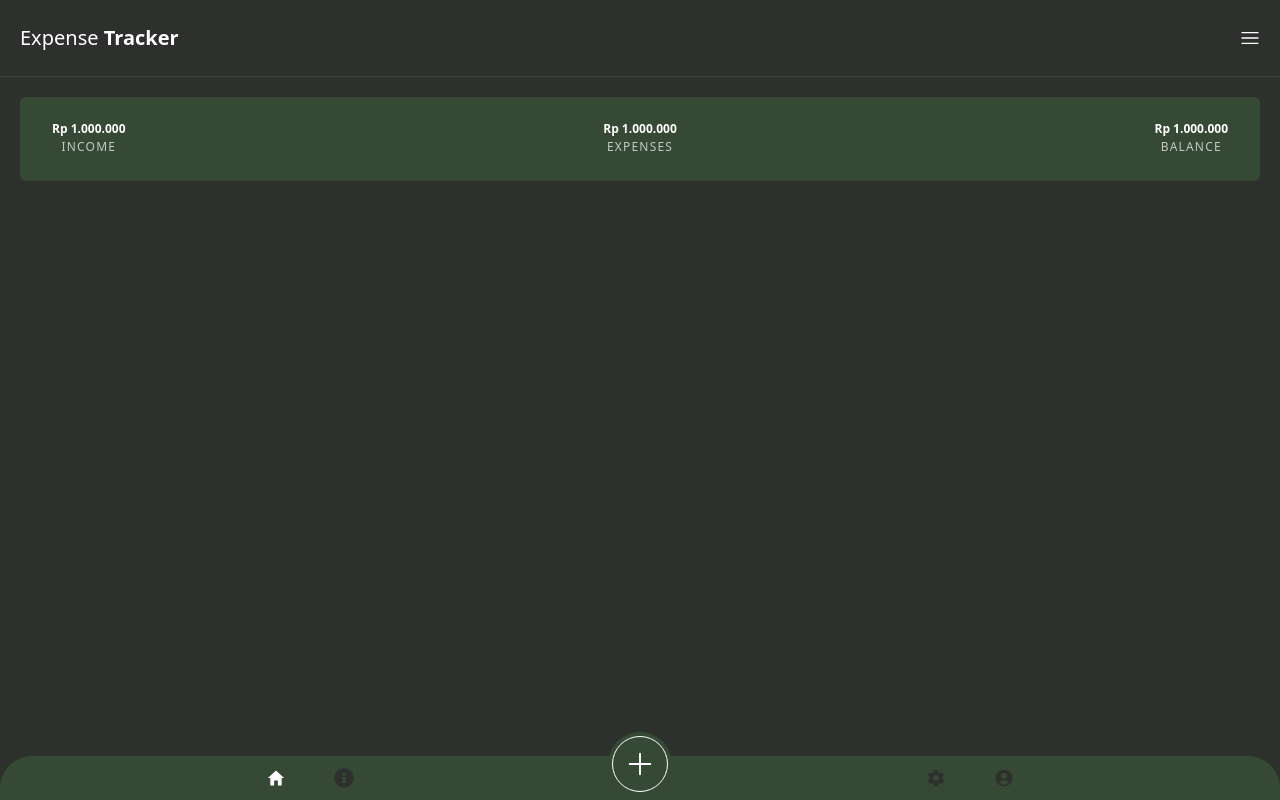
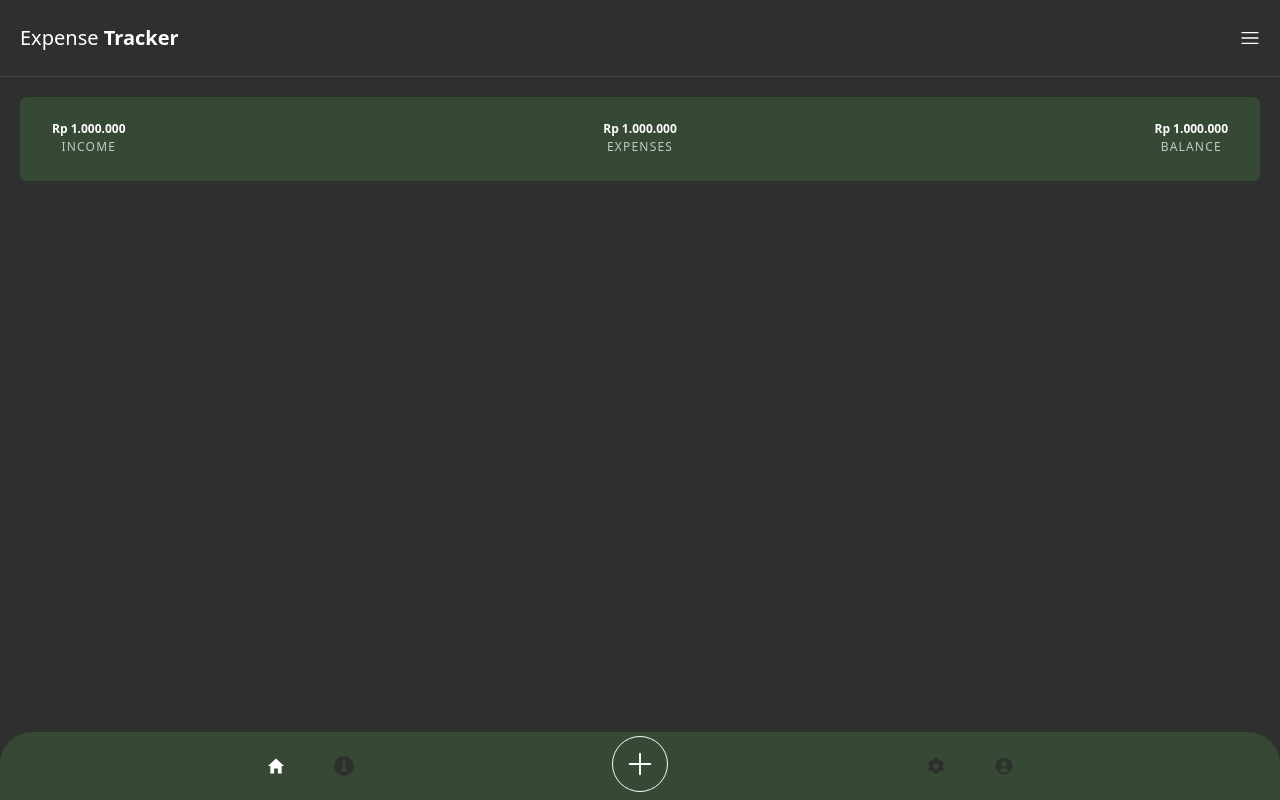
Before and after one commit to TamaWira/react-vite-pwa-app, a React (Vite) app: page / in a window 1280 px wide. Built offline with nearby package versions, Linux system fonts and the light colour scheme.

Commit message:
feat: update bottom bar padding block to 6

```diff
--- a/src/components/layout/BottomBar.tsx
+++ b/src/components/layout/BottomBar.tsx
@@ -7,7 +7,7 @@ import { Link, useLocation } from "react-router";
 
 export default function BottomBar() {
   return (
-    <footer className="right-0 bottom-0 left-0 absolute flex justify-evenly items-center gap-10 bg-[#364935] py-3 rounded-t-4xl text-white text-xl">
+    <footer className="right-0 bottom-0 left-0 absolute flex justify-evenly items-center gap-10 bg-[#364935] py-6 rounded-t-4xl text-white text-xl">
       <div className="flex justify-center items-center gap-12 w-full">
         <Menu path="/">
           <IoMdHome />
```
